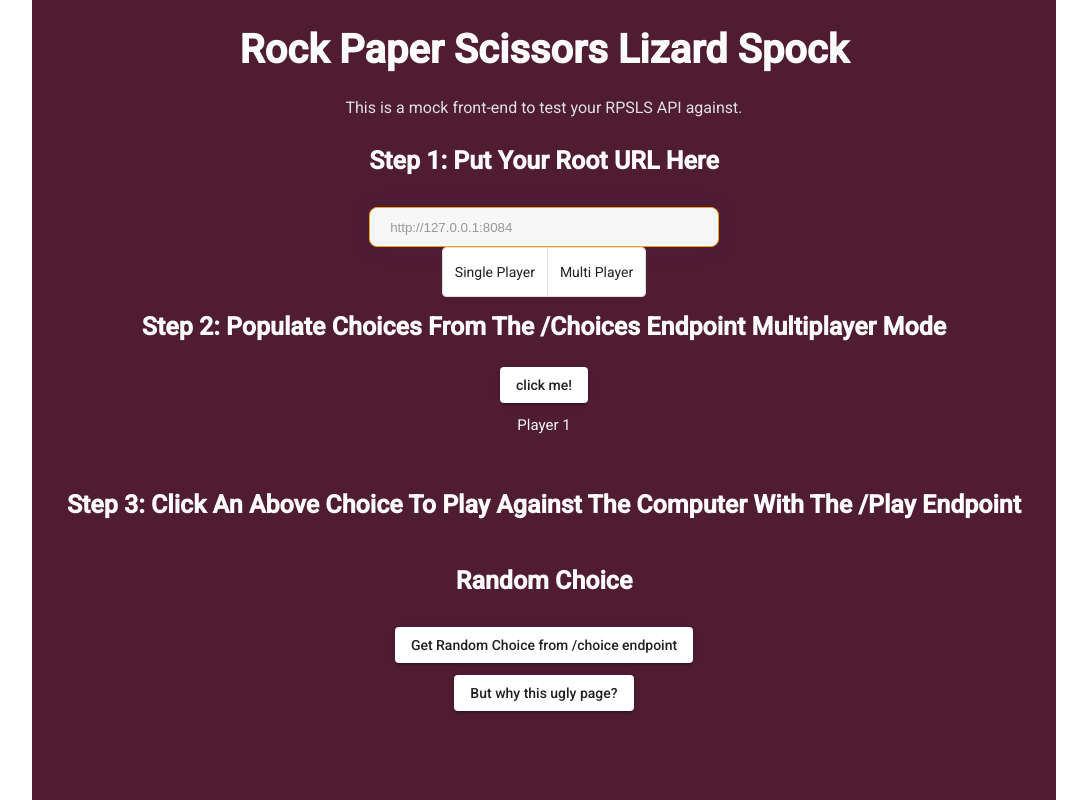
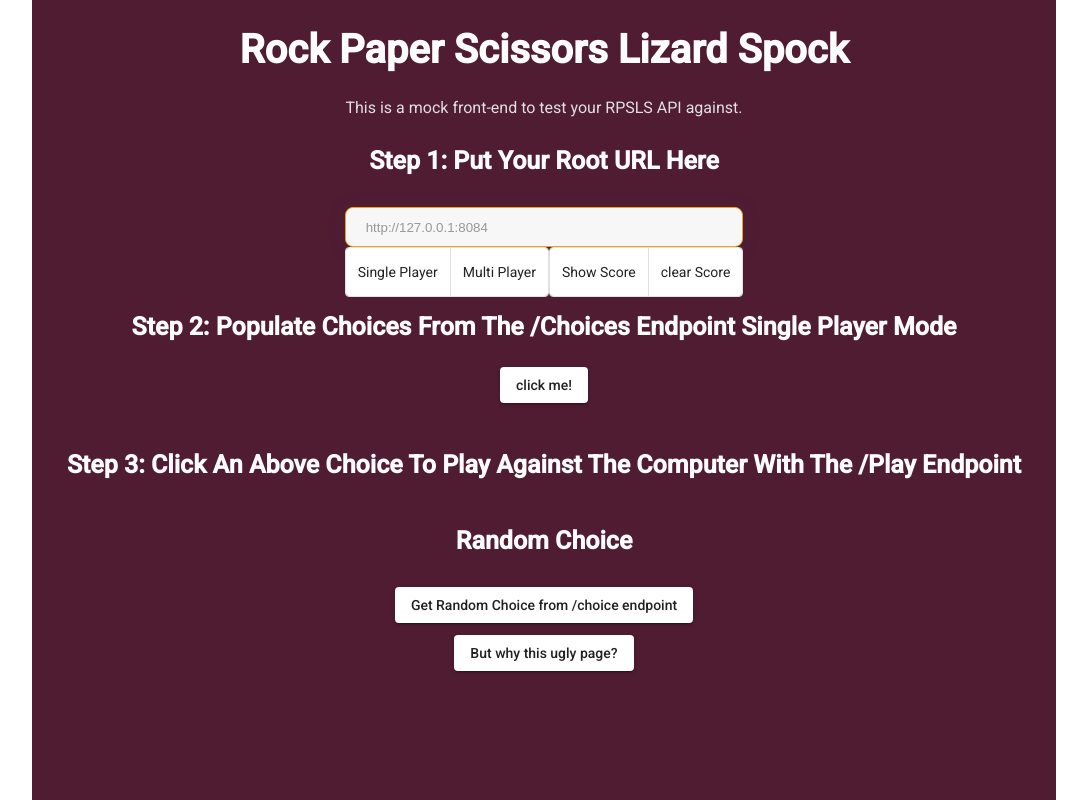
Before and after one commit to acidicyemi/RPSLS_Frontend, an Angular app: page / in a window 1280 px wide. Shown: the whole page, without its empty margins (96-1183 px from the left). Built offline with nearby package versions, Linux system fonts and the light colour scheme.

Commit message:
clear score

```diff
--- a/src/app/gameboard/gameboard.component.html
+++ b/src/app/gameboard/gameboard.component.html
@@ -8,10 +8,16 @@
             <h3>Step 1: Put your root URL here</h3>
             <input type="text" [(ngModel)]="baseURL"  placeholder="Put your root URL here"/>
 
-            <mat-button-toggle-group name="fontStyle" aria-label="Font Style">
-                <mat-button-toggle value="bold"(click)="singlePlayer = true">Single Player</mat-button-toggle>
-                <mat-button-toggle value="bold" (click)="singlePlayer = false" >Multi Player</mat-button-toggle>
-              </mat-button-toggle-group>
+            <div>
+                <mat-button-toggle-group name="fontStyle" aria-label="Font Style">
+                    <mat-button-toggle value="bold"(click)="singlePlayer = true">Single Player</mat-button-toggle>
+                    <mat-button-toggle value="bold" (click)="singlePlayer = false" >Multi Player</mat-button-toggle>
+                  </mat-button-toggle-group>
+                <mat-button-toggle-group name="fontStyle" aria-label="Font Style">
+                    <mat-button-toggle value="bold" (click)="showScore()">Show Score</mat-button-toggle>
+                    <mat-button-toggle value="bold" (click)="clearScore()" >clear Score</mat-button-toggle>
+                  </mat-button-toggle-group>
+            </div>
         </div>
 
         <!-- single player starts -->
--- a/src/app/gameboard/gameboard.component.ts
+++ b/src/app/gameboard/gameboard.component.ts
@@ -12,7 +12,7 @@ export class GameboardComponent implements OnInit, OnDestroy {
 
   randChoice: string = "";
   status: string = "";
-  singlePlayer: boolean = false
+  singlePlayer: boolean = true
   p1c: number = 0
   private _baseUrl: string = "http://127.0.0.1:8084"
 
@@ -46,7 +46,24 @@ export class GameboardComponent implements OnInit, OnDestroy {
     this.gameService.playGame(id).subscribe(
       (data) => {
         console.log(data, this.choices);
-        this.status = `You played ${this.choices[data.player - 1].name} & the computer played ${this.choices[data.computer - 1].name}. You ${data.results} `
+        this.status = `You played ${this.choices[data.player - 1].name} & the computer played ${this.choices[data.computer - 1].name}. You ${data.results}`
+        // save score to localStorage
+        let player = 0
+        let computer = 0
+        if (data.results == "tie") return;
+        if (data.results == "win") {
+          player = 1
+        }else {
+          computer = 1
+        }
+        let v = localStorage.getItem("singleScore")
+        var values = JSON.parse(`${v}`);
+
+        if(values != null) {
+          player = values.player + player
+          computer = values.computer + computer
+        }
+        localStorage.setItem('singleScore', JSON.stringify({"player": player, "computer": computer}))
       },
       (err) => console.log(err),
       () => console.log("completed")
@@ -67,6 +84,22 @@ export class GameboardComponent implements OnInit, OnDestroy {
     this.gameService.multiplayer(this.p1c, id).subscribe(
       (data) => {
         this.status = `player1 played ${this.choices[data.player1 - 1]?.name} & the player2 played ${this.choices[data.player2 - 1]?.name}. Player1 ${data.results}`
+        let player1 = 0
+        let player2 = 0
+        if (data.results == "tie") return;
+        if (data.results == "win") {
+          player1 = 1
+        }else {
+          player2 = 1
+        }
+        let v = localStorage.getItem("multiPlayerScore")
+        var values = JSON.parse(`${v}`);
+
+        if(values != null) {
+          player1 = values.player1 + player1
+          player2 = values.player2 + player2
+        }
+        localStorage.setItem('multiPlayerScore', JSON.stringify({"player1": player1, "player2": player2}))
       },
       (err) => console.log(err),
       () => {
@@ -76,7 +109,38 @@ export class GameboardComponent implements OnInit, OnDestroy {
   }
 
   ngOnDestroy() {
-    // TODO UNSUBSCRIBE
+
+  }
+
+  showScore(){
+    if(this.singlePlayer) {
+      let v = localStorage.getItem("singleScore")
+      var values = JSON.parse(`${v}`);
+      if(values != null) {
+        console.log(values)
+        alert(`player : ${values.player}, computer: ${values.computer}`)
+        return
+      }
+      alert(`player : 0, computer: 0`)
+      return
+    }
+    let v = localStorage.getItem("multiPlayerScore")
+    var values = JSON.parse(`${v}`);
+    if(values != null) {
+      console.log(values)
+      alert(`player1 : ${values.player1}, player2: ${values.player2}`)
+      return;
+    }
+    alert(`player1 : 0, player2: 0`)
+    return
+  }
+
+  clearScore(){
+    if (this.singlePlayer) {
+      localStorage.setItem('singleScore', JSON.stringify({"player": 0, "computer": 0}))
+      return
+    }
+    localStorage.setItem('multiPlayerScore', JSON.stringify({"player1": 0, "player2": 0}))
   }
 
 }
```
